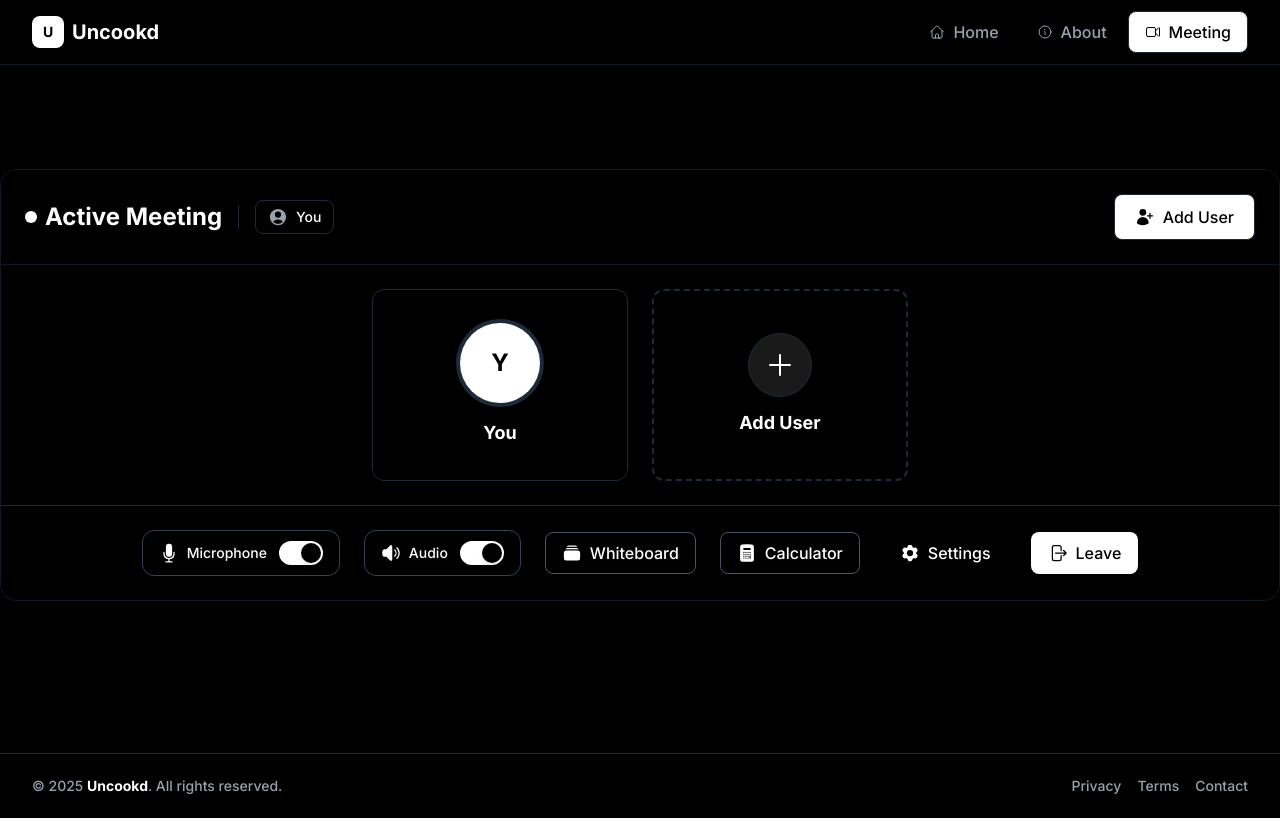
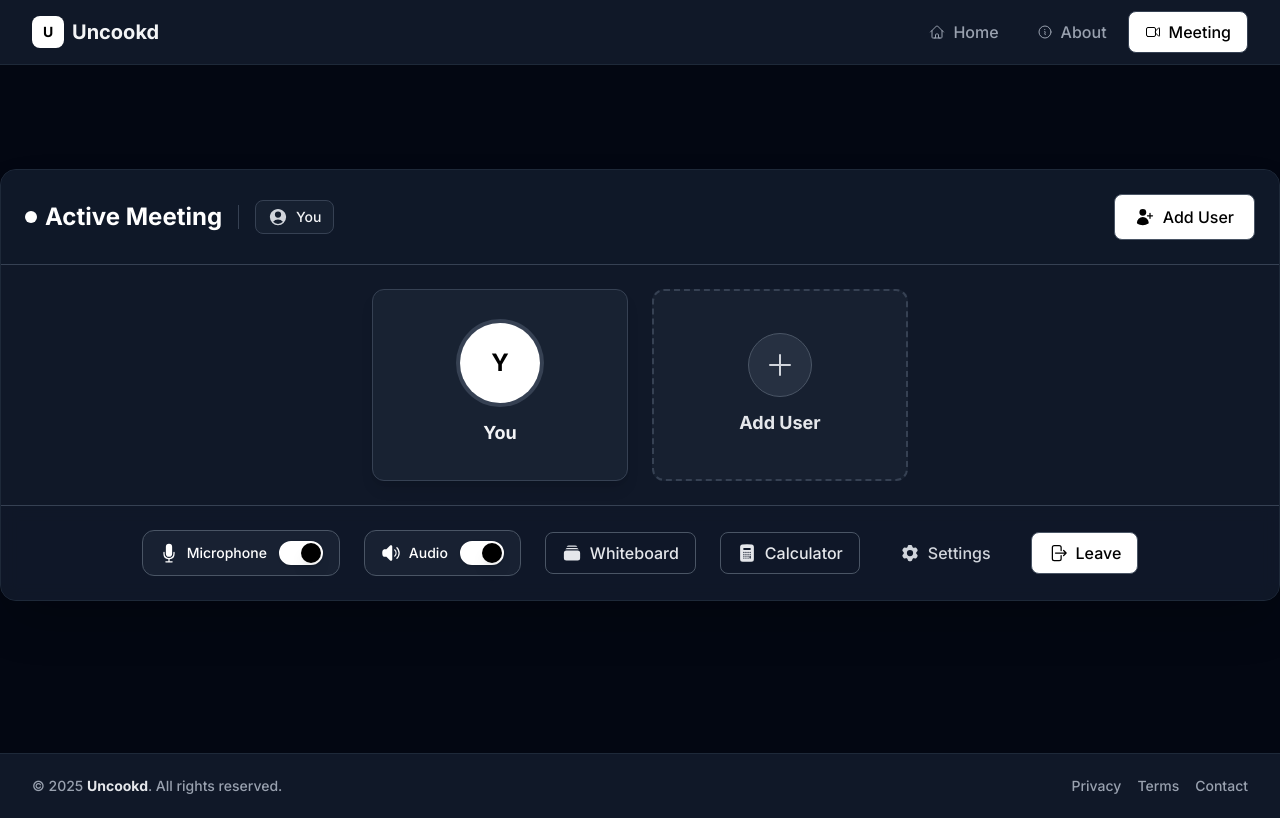
Before and after one commit to Harrishayy/uncookd, a Next.js app: page /meeting in a window 1280 px wide. Built offline with nearby package versions, Linux system fonts and the light colour scheme; no server answers; what tldraw would draw is missing.

Commit message:
slight ui change

```diff
--- a/app/components/Footer.tsx
+++ b/app/components/Footer.tsx
@@ -2,31 +2,31 @@
 
 export default function Footer() {
   return (
-    <footer className="w-full bg-black border-t border-gray-800 backdrop-blur-xl mt-12">
+    <footer className="w-full bg-gray-900 border-t border-gray-800 backdrop-blur-xl mt-12">
       <div className="max-w-7xl mx-auto px-6 sm:px-8">
         <div className="flex flex-col sm:flex-row items-center justify-between h-16 text-gray-400 text-sm">
           <p className="text-center sm:text-left">
             © {new Date().getFullYear()}{" "}
-            <span className="font-semibold text-white">Uncookd</span>. All
+            <span className="font-semibold text-gray-200">Uncookd</span>. All
             rights reserved.
           </p>
 
           <div className="flex gap-4 mt-2 sm:mt-0">
             <a
               href="/privacy"
-              className="hover:text-white transition-colors duration-200"
+              className="hover:text-gray-200 transition-colors duration-200"
             >
               Privacy
             </a>
             <a
               href="/terms"
-              className="hover:text-white transition-colors duration-200"
+              className="hover:text-gray-200 transition-colors duration-200"
             >
               Terms
             </a>
             <a
               href="mailto:contact@uncookd.io"
-              className="hover:text-white transition-colors duration-200"
+              className="hover:text-gray-200 transition-colors duration-200"
             >
               Contact
             </a>
--- a/app/components/Header.tsx
+++ b/app/components/Header.tsx
@@ -14,14 +14,14 @@ export default function Header() {
   ];
 
   return (
-    <header className="w-full bg-black border-b border-gray-900 backdrop-blur-xl">
+    <header className="w-full bg-gray-900 border-b border-gray-800 backdrop-blur-xl">
       <div className="max-w-7xl mx-auto px-6 sm:px-8">
         <nav className="flex items-center justify-between h-16">
           <div className="flex items-center gap-2">
             <div className="w-8 h-8 rounded-lg bg-white flex items-center justify-center">
               <span className="text-black font-bold text-sm">U</span>
             </div>
-            <span className="text-xl font-bold text-white">
+            <span className="text-xl font-bold text-gray-100">
               Uncookd
             </span>
           </div>
@@ -37,8 +37,8 @@ export default function Header() {
                   href={item.href}
                   className={`flex items-center gap-2 px-4 py-2 rounded-lg font-medium transition-all duration-200 ${
                     isActive
-                      ? "bg-white text-black border border-gray-800"
-                      : "text-gray-400 hover:text-white hover:bg-black border border-transparent hover:border-gray-800"
+                      ? "bg-white text-black border border-gray-700"
+                      : "text-gray-400 hover:text-gray-200 hover:bg-gray-800/50 border border-transparent hover:border-gray-700"
                   }`}
                 >
                   <Icon className="h-4 w-4" />
--- a/app/components/MeetingArea.tsx
+++ b/app/components/MeetingArea.tsx
@@ -25,7 +25,7 @@ export default function MeetingArea({
     : [currentUser];
 
   return (
-    <div className="p-6 bg-black">
+    <div className="p-6 bg-gray-900">
       <div className="flex flex-wrap gap-6 justify-center">
         {users.map((user) => (
           <MeetingUser
@@ -42,13 +42,13 @@ export default function MeetingArea({
         {/* Add User Button */}
         <button
           onClick={onAddClick}
-          className="group relative w-64 h-48 rounded-xl bg-black border-2 border-dashed border-gray-800 hover:border-white transition-all duration-300 flex flex-col items-center justify-center gap-3 overflow-hidden"
+          className="group relative w-64 h-48 rounded-xl bg-gray-800/50 border-2 border-dashed border-gray-700 hover:border-gray-500 transition-all duration-300 flex flex-col items-center justify-center gap-3 overflow-hidden"
         >
           <div className="relative z-10 flex flex-col items-center gap-3">
-            <div className="w-16 h-16 rounded-full bg-white/10 group-hover:bg-white/20 flex items-center justify-center transition-all group-hover:scale-110 border border-gray-800 group-hover:border-white">
-              <PlusIcon className="h-8 w-8 text-white" />
+            <div className="w-16 h-16 rounded-full bg-gray-700/50 group-hover:bg-gray-700/70 flex items-center justify-center transition-all group-hover:scale-110 border border-gray-600 group-hover:border-gray-500">
+              <PlusIcon className="h-8 w-8 text-gray-300" />
             </div>
-            <span className="font-semibold text-white text-lg group-hover:scale-105 transition-transform">
+            <span className="font-semibold text-gray-200 text-lg group-hover:scale-105 transition-transform">
               Add User
             </span>
           </div>
--- a/app/components/MeetingToolbar.tsx
+++ b/app/components/MeetingToolbar.tsx
@@ -35,14 +35,14 @@ export default function MeetingToolbar({
   onSettings: () => void;
 }) {
   return (
-    <div className="p-6 border-t border-gray-800 bg-black/40 backdrop-blur-sm">
+    <div className="p-6 border-t border-gray-700 bg-gray-900/60 backdrop-blur-sm">
       <div className="flex items-center justify-center gap-6 flex-wrap">
         {/* Mute Toggle */}
         <div className={`
           flex items-center gap-3 px-4 py-2.5 rounded-xl border transition-all duration-200
           ${!muted
-            ? "border-gray-700 bg-black/50 hover:bg-black/60"
-            : "border-gray-800 bg-black/30 hover:bg-black/40"
+            ? "border-gray-600 bg-gray-800/60 hover:bg-gray-800/80"
+            : "border-gray-700 bg-gray-800/40 hover:bg-gray-800/50"
           }
         `}>
           <div className="flex items-center gap-2">
@@ -68,8 +68,8 @@ export default function MeetingToolbar({
         <div className={`
           flex items-center gap-3 px-4 py-2.5 rounded-xl border transition-all duration-200
           ${!deafened
-            ? "border-gray-700 bg-black/50 hover:bg-black/60"
-            : "border-gray-800 bg-black/30 hover:bg-black/40"
+            ? "border-gray-600 bg-gray-800/60 hover:bg-gray-800/80"
+            : "border-gray-700 bg-gray-800/40 hover:bg-gray-800/50"
           }
         `}>
           <div className="flex items-center gap-2">
--- a/app/components/MeetingUser.tsx
+++ b/app/components/MeetingUser.tsx
@@ -21,10 +21,10 @@ export default function MeetingUser({
   isCurrentUser = false
 }: MeetingUserProps) {
   return (
-    <div className="group relative w-64 h-48 rounded-xl bg-black border border-gray-800 hover:border-white shadow-lg hover:shadow-xl transition-all duration-300 overflow-hidden">
+    <div className="group relative w-64 h-48 rounded-xl bg-gray-800/60 border border-gray-700 hover:border-gray-600 shadow-lg hover:shadow-xl transition-all duration-300 overflow-hidden">
       {/* Animated background gradient */}
       {isSpeaking && (
-        <div className="absolute inset-0 bg-white/5 animate-pulse" />
+        <div className="absolute inset-0 bg-gray-700/20 animate-pulse" />
       )}
 
       {/* Content */}
@@ -32,7 +32,7 @@ export default function MeetingUser({
         {/* Avatar */}
         <div className="relative mb-4">
           {avatar_url ? (
-            <div className="relative w-20 h-20 rounded-full overflow-hidden ring-4 ring-gray-800 group-hover:ring-white transition-all">
+            <div className="relative w-20 h-20 rounded-full overflow-hidden ring-4 ring-gray-700 group-hover:ring-gray-600 transition-all">
               <Image
                 src={avatar_url}
                 alt={name}
@@ -42,7 +42,7 @@ export default function MeetingUser({
               />
             </div>
           ) : (
-            <div className="w-20 h-20 rounded-full bg-white flex items-center justify-center ring-4 ring-gray-800 group-hover:ring-white transition-all">
+            <div className="w-20 h-20 rounded-full bg-white flex items-center justify-center ring-4 ring-gray-700 group-hover:ring-gray-600 transition-all">
               <span className="text-2xl font-bold text-black">
                 {name.charAt(0).toUpperCase()}
               </span>
@@ -51,14 +51,14 @@ export default function MeetingUser({
 
           {/* Speaking indicator */}
           {isSpeaking && (
-            <div className="absolute -bottom-1 -right-1 w-6 h-6 bg-white rounded-full border-4 border-black flex items-center justify-center animate-pulse">
+            <div className="absolute -bottom-1 -right-1 w-6 h-6 bg-white rounded-full border-4 border-gray-800 flex items-center justify-center animate-pulse">
               <div className="w-2 h-2 bg-black rounded-full" />
             </div>
           )}
         </div>
 
         {/* Name */}
-        <span className="text-white font-semibold text-lg truncate max-w-full px-2">
+        <span className="text-gray-100 font-semibold text-lg truncate max-w-full px-2">
           {name}
         </span>
 
@@ -66,13 +66,13 @@ export default function MeetingUser({
         <div className="absolute bottom-3 left-3 right-3 flex items-center justify-between">
           <div className="flex items-center gap-2">
             {isMuted && (
-              <div className="flex items-center gap-1 px-2 py-1 rounded-full bg-black border border-gray-700">
+              <div className="flex items-center gap-1 px-2 py-1 rounded-full bg-gray-800/80 border border-gray-600">
                 <MicrophoneIcon className="h-3 w-3 text-gray-400" />
               </div>
             )}
             {isSpeaking && !isMuted && (
-              <div className="flex items-center gap-1 px-2 py-1 rounded-full bg-white/10 border border-white/20">
-                <SpeakerWaveIcon className="h-3 w-3 text-white" />
+              <div className="flex items-center gap-1 px-2 py-1 rounded-full bg-gray-700/60 border border-gray-600">
+                <SpeakerWaveIcon className="h-3 w-3 text-gray-200" />
               </div>
             )}
           </div>
@@ -84,10 +84,10 @@ export default function MeetingUser({
                 e.stopPropagation();
                 onRemove();
               }}
-              className="opacity-0 group-hover:opacity-100 transition-opacity p-1.5 rounded-lg bg-black hover:bg-gray-900 border border-gray-800 hover:border-gray-700"
+              className="opacity-0 group-hover:opacity-100 transition-opacity p-1.5 rounded-lg bg-gray-800 hover:bg-gray-700 border border-gray-600 hover:border-gray-500"
               title="Remove user"
             >
-              <XMarkIcon className="h-4 w-4 text-white" />
+              <XMarkIcon className="h-4 w-4 text-gray-200" />
             </button>
           )}
         </div>
--- a/app/components/ui/button.tsx
+++ b/app/components/ui/button.tsx
@@ -12,12 +12,12 @@ export const Button = React.forwardRef<HTMLButtonElement, ButtonProps>(
   ({ className, variant = "default", size = "md", ...props }, ref) => {
     const variants = {
       default:
-        "bg-white text-black hover:bg-gray-100 border border-white/20",
+        "bg-white text-black hover:bg-gray-100 border border-gray-600",
       outline:
-        "bg-transparent text-white border border-gray-600 hover:border-white hover:bg-white/5",
-      ghost: "bg-transparent text-white hover:bg-white/5 border-transparent",
+        "bg-transparent text-gray-200 border border-gray-600 hover:border-gray-500 hover:bg-gray-800/50",
+      ghost: "bg-transparent text-gray-300 hover:bg-gray-800/50 border-transparent",
       destructive:
-        "bg-white text-black hover:bg-gray-100 border border-white/20",
+        "bg-white text-black hover:bg-gray-100 border border-gray-600",
     };
 
     const sizes = {
--- a/app/globals.css
+++ b/app/globals.css
@@ -1,8 +1,8 @@
 @import "tailwindcss";
 
 :root {
-  --background: #000000;
-  --foreground: #ffffff;
+  --background: #030712;
+  --foreground: #f9fafb;
 }
 
 @theme inline {
@@ -15,8 +15,8 @@
 
 @media (prefers-color-scheme: dark) {
   :root {
-    --background: #000000;
-    --foreground: #ffffff;
+    --background: #030712;
+    --foreground: #f9fafb;
   }
 }
 
--- a/app/meeting/page.tsx
+++ b/app/meeting/page.tsx
@@ -104,14 +104,14 @@ export default function Page() {
   }, [localStreamRef, startAudioLevelMonitoring, startTranscriptionForStream, cleanup]);
 
   return (
-    <div className="min-h-screen bg-black">
+    <div className="min-h-screen bg-gray-950">
       <Header />
       <div className="flex flex-col justify-center items-center min-h-[80vh] py-8 gap-6">
         <audio id="local-preview" className="hidden" />
         <audio id="remote-audio" ref={remoteAudioRef} className="hidden" />
 
-        <div className="relative z-20 bg-black border border-gray-900 rounded-2xl shadow-2xl w-full max-w-7xl mx-8 overflow-hidden">
-          <div className="p-6 border-b border-gray-900 bg-black/50">
+        <div className="relative z-20 bg-gray-900 border border-gray-800 rounded-2xl shadow-2xl w-full max-w-7xl mx-8 overflow-hidden">
+          <div className="p-6 border-b border-gray-700 bg-gray-900/80">
             <div className="flex items-center justify-between">
               <div className="flex items-center gap-4">
                 <div className="flex items-center gap-2">
@@ -122,14 +122,14 @@ export default function Page() {
                   />
                   <h1 className="text-2xl font-bold text-white">Active Meeting</h1>
                 </div>
-                <div className="h-6 w-px bg-gray-800" />
-                <div className="flex items-center gap-2 px-3 py-1.5 rounded-lg bg-black border border-gray-800">
-                  <UserCircleIcon className="w-5 h-5 text-gray-400" />
-                  <span className="text-white font-medium text-sm">{currentUser.name}</span>
+                <div className="h-6 w-px bg-gray-700" />
+                <div className="flex items-center gap-2 px-3 py-1.5 rounded-lg bg-gray-800/50 border border-gray-700">
+                  <UserCircleIcon className="w-5 h-5 text-gray-300" />
+                  <span className="text-gray-100 font-medium text-sm">{currentUser.name}</span>
                 </div>
               </div>
               <button
-                className="flex items-center gap-2 px-5 py-2.5 rounded-lg bg-white text-black font-medium hover:bg-gray-100 border border-gray-800 transition-all duration-200"
+                className="flex items-center gap-2 px-5 py-2.5 rounded-lg bg-white text-black font-medium hover:bg-gray-100 border border-gray-600 transition-all duration-200"
                 onClick={() => setShowModal(true)}
               >
                 <UserPlusIcon className="h-5 w-5" />
@@ -173,8 +173,8 @@ export default function Page() {
             leaveFrom="opacity-100 transform scale-100 translate-y-0"
             leaveTo="opacity-0 transform scale-95 -translate-y-4"
           >
-            <div className="relative z-10 w-full max-w-7xl mx-8 bg-black border border-gray-900 rounded-2xl shadow-2xl overflow-hidden">
-              <div className="p-4 border-b border-gray-900 bg-black/50">
+            <div className="relative z-10 w-full max-w-7xl mx-8 bg-gray-900 border border-gray-800 rounded-2xl shadow-2xl overflow-hidden">
+              <div className="p-4 border-b border-gray-700 bg-gray-900/80">
                 <h2 className="text-xl font-bold text-white">Whiteboard</h2>
               </div>
               <div className="h-[600px] bg-white">
--- a/app/page.tsx
+++ b/app/page.tsx
@@ -3,14 +3,14 @@ import Footer from "./components/Footer"
 
 export default function Page() {
   return (
-    <main className="min-h-screen flex flex-col bg-black text-white">
+    <main className="min-h-screen flex flex-col bg-gray-950 text-white">
       {/* Header stays at the top */}
       <Header />
 
       {/* Centered hero section */}
       <div className="flex-grow flex items-center justify-center px-6">
         <div className="text-center">
-          <h1 className="text-5xl md:text-6xl font-extrabold">
+          <h1 className="text-5xl md:text-6xl font-extrabold text-gray-100">
             Uncookd
           </h1>
           <p className="mt-4 text-lg md:text-xl max-w-2xl mx-auto font-light text-gray-400">
```
Also changed, not shown: app/components/AddUserModal.tsx (+9 -9 lines), app/components/DesmosCalculator.tsx (+4 -4 lines), app/components/DeviceConfigModal.tsx (+14 -14 lines).
